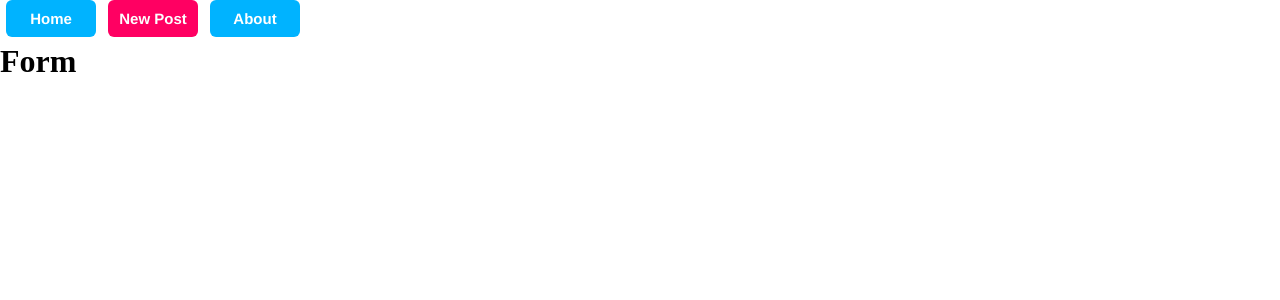
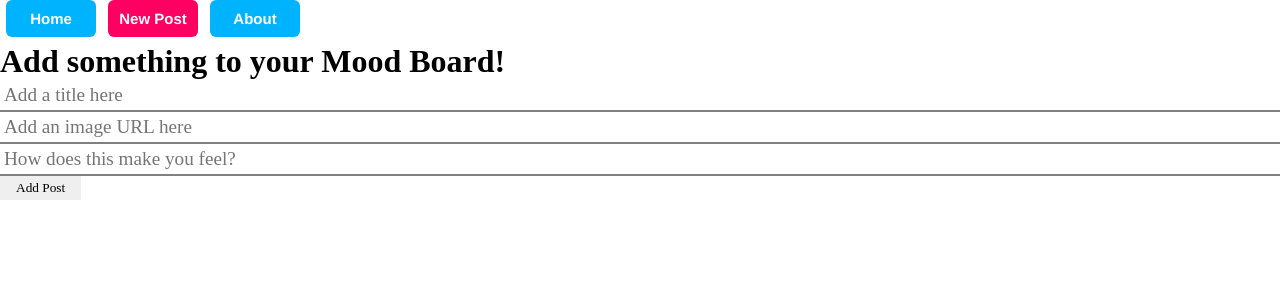
Before and after one commit to hijohnmark/mood-board-app, a React (Create React App) app: page /newpost in a window 1280 px wide. Shown: the top 300 px of the page. Built offline with nearby package versions, Linux system fonts and the light colour scheme.

Commit message:
build form component

```diff
--- a/db.json
+++ b/db.json
@@ -2,13 +2,13 @@
     "posts": [
       {
         "id": 1,
-        "name": "Sunny writing space",
+        "title": "Sunny writing space",
         "image": "https://images.stockcake.com/public/a/5/3/a5345bbc-a668-486e-ae80-7ca4301ccbbc_large/vintage-writing-nook-stockcake.jpg",
         "description": "This is where I see myself writing my best work."
       },
       {
         "id": 2,
-        "name": "Upcycled circut board inspo",
+        "title": "Upcycled circut board inspo",
         "image": "https://cdn.shopify.com/s/files/1/0023/1630/4444/files/TechWears-Circuit-Board-Guitar-Pick-Guard.jpg?v=1586985018",
         "description": "Combining my two loves: music and tech!"
       }
--- a/package.json
+++ b/package.json
@@ -6,6 +6,7 @@
     "@testing-library/jest-dom": "^5.17.0",
     "@testing-library/react": "^13.4.0",
     "@testing-library/user-event": "^13.5.0",
+    "json-server": "^1.0.0-beta.1",
     "react": "^18.3.1",
     "react-dom": "^18.3.1",
     "react-router-dom": "^6.26.0",
--- a/src/components/App.js
+++ b/src/components/App.js
@@ -1,12 +1,14 @@
 // import logo from './logo.svg';
 // import './App.css';
 import NavBar from "./NavBar";
+import MoodBoard from "./MoodBoard"
 
 function App() {
   return (
     <div className="App">
       <NavBar />
-      <h1>Home</h1>
+      <h1>My Mood Board</h1>
+      <MoodBoard />
     </div>
   );
 }
--- /dev/null
+++ b/src/components/MoodBoard.js
@@ -0,0 +1,22 @@
+import React, {useState, useEffect} from "react";
+import PostList from "./PostList";
+
+function MoodBoard() {
+const [posts, setPosts] = useState([])
+
+useEffect(() => {
+  fetch('http://localhost:4000/posts')
+  .then(r => r.json())
+  .then(data => setPosts(data))
+}, [])
+
+// const onAddPlant = newPost => setPosts([...posts, newPost])
+
+  return (
+    <main>
+        <PostList posts={posts} />
+    </main>
+  )
+}
+
+export default MoodBoard
--- a/src/components/PostCard.js
+++ b/src/components/PostCard.js
@@ -0,0 +1,13 @@
+import React from "react";
+
+function PostCard({title, image, description}) {
+  return (
+    <li className="card">
+      <img src={image} alt={title} />
+      <h4>{title}</h4>
+      <p>{description}</p>
+    </li>
+  );
+}
+
+export default PostCard;
--- a/src/components/PostForm.js
+++ b/src/components/PostForm.js
@@ -1,10 +1,57 @@
 import NavBar from "./NavBar"
+import React, { useState } from "react"
 
-const PostForm = () => {
+const PostForm = ({ onAddPost }) => {
+    const [title, setTitle] = useState("")
+    const [image, setImage] = useState("")
+    const [description, setDescription] = useState("")
+
+    const handleSubmit = e => {
+        e.preventDefault()
+        const postData = {
+            title: title,
+            image: image,
+            description: description
+        }
+    fetch('http://localhost:4000/posts', {
+        method: "POST",
+        headers: {
+            "Content-Type": "application/json"
+        },
+        body: JSON.stringify(postData)
+    })
+    .then(r => r.json())
+    .then(newPost => onAddPost(newPost))
+    }
+
     return (
         <div>
             <NavBar />
-            <h1>Form</h1>
+            <h1>Add something to your Mood Board!</h1>
+            <form onSubmit={handleSubmit}>
+                <input
+                type="text"
+                name="title"
+                placeholder="Add a title here"
+                value={title}
+                onChange={e => setTitle(e.target.value)}
+                />
+                <input
+                type="text"
+                name="image"
+                placeholder="Add an image URL here"
+                value={image}
+                onChange={e => setImage(e.target.value)}
+                />
+                <input
+                type="text"
+                name="description"
+                placeholder="How does this make you feel?"
+                value={description}
+                onChange={e => setDescription(e.target.value)}
+                />
+                <button type="submit">Add Post</button>
+            </form>
         </div>
     )
 }
--- /dev/null
+++ b/src/components/PostList.js
@@ -0,0 +1,20 @@
+import React from "react";
+import PostCard from "./PostCard";
+
+function PostList({posts}) {
+  return (
+    <ul className="cards">{
+      posts.map(post => {
+        return (
+          <PostCard
+          key={post.id}
+          title={post.title}
+          image={post.image}
+          description={post.description}/>
+        )
+      })
+    }</ul>
+  );
+}
+
+export default PostList;
```
Also changed, not shown: 1 other file (tests, documents, lock files or other folders).
